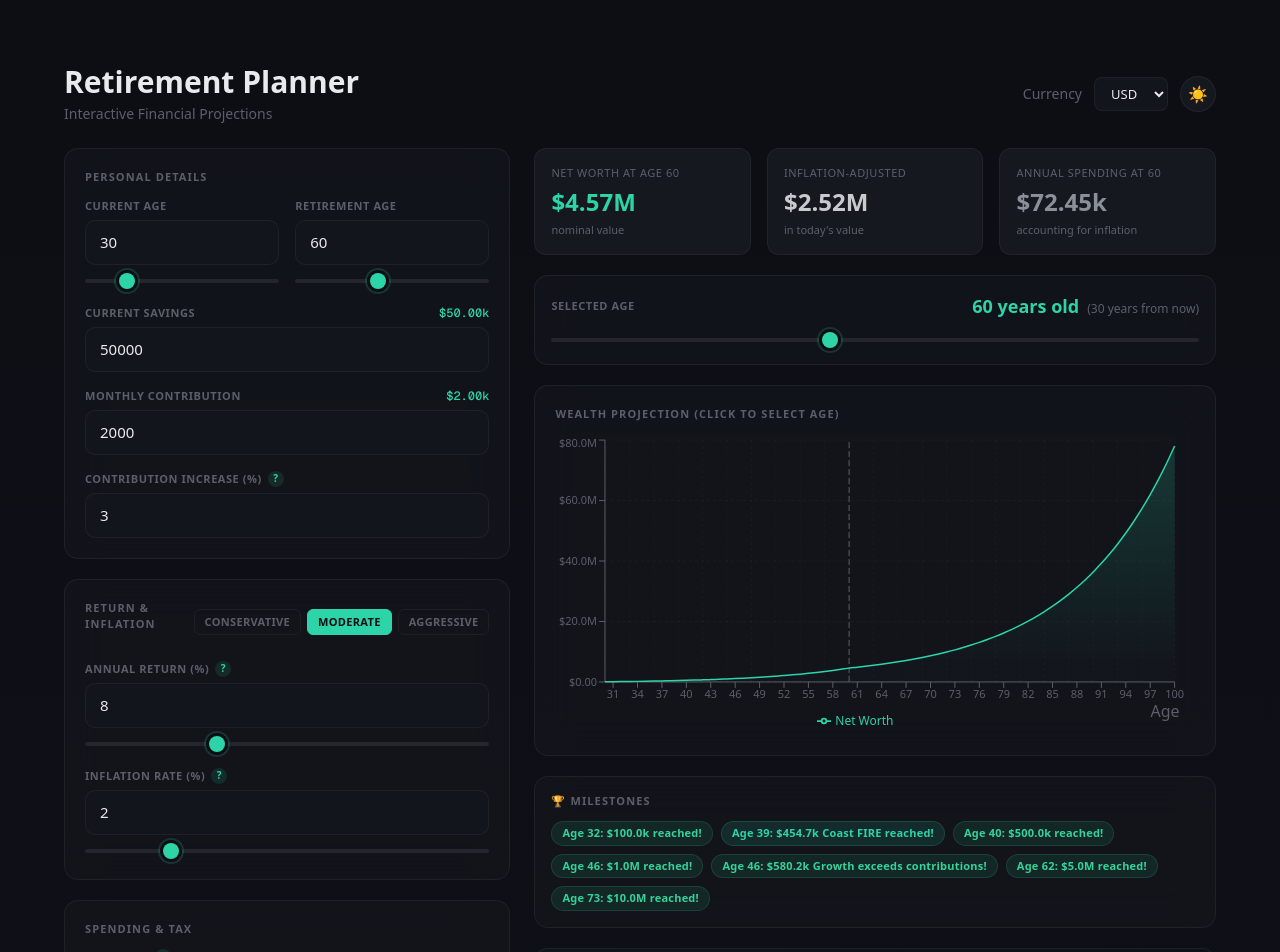
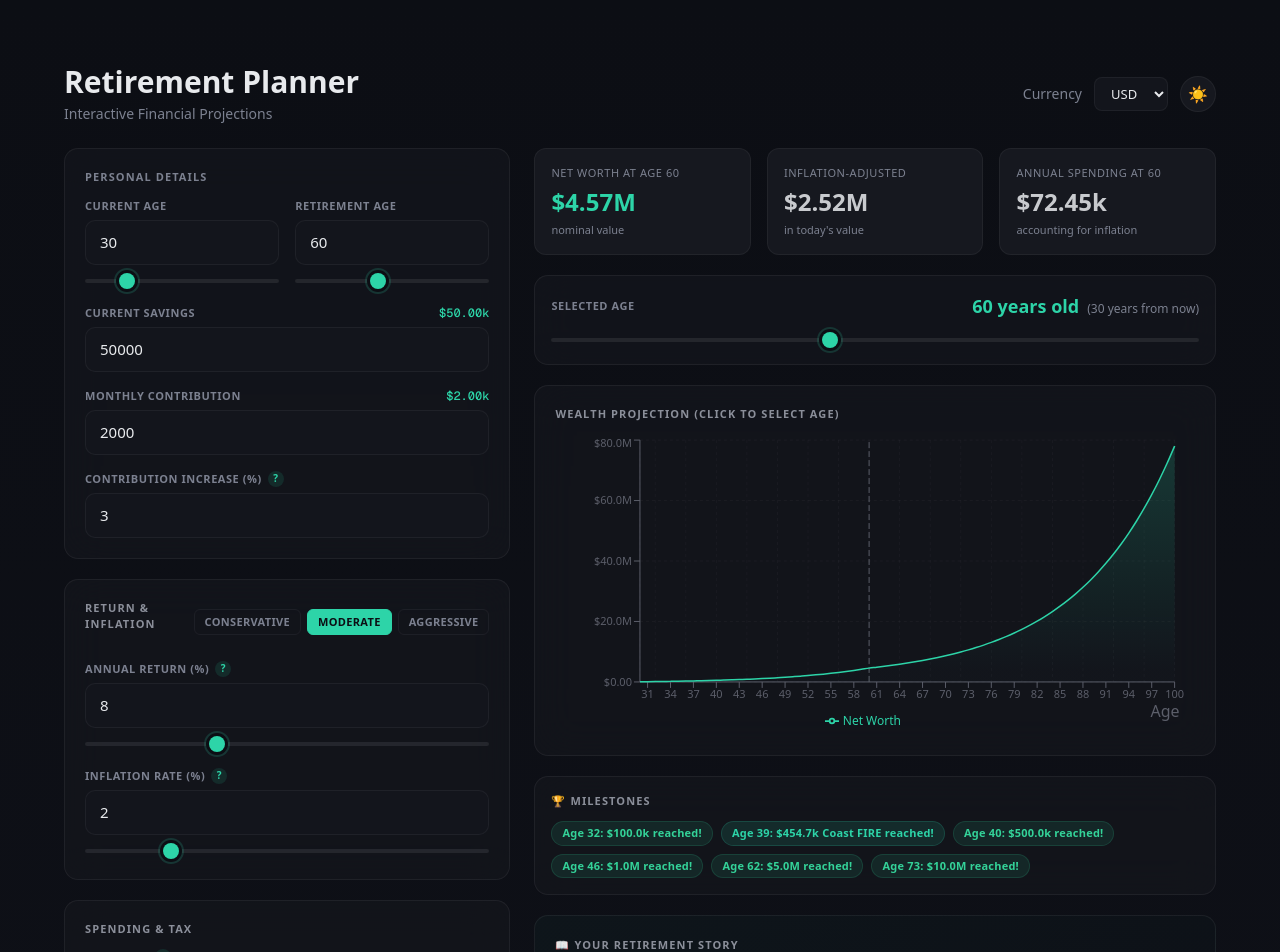
Before and after one commit to sasta-batman/retirement-calculator, a Next.js app in the folder frontend/: page / in a window 1280 px wide. Shown: the top 952 px of the page. Built offline with nearby package versions, Linux system fonts and the light colour scheme.

Commit message:
refactor: update retirement age calculation, improve milestone deduplication, and refine UI styling and chart layout

```diff
--- a/frontend/app/components/Milestones.tsx
+++ b/frontend/app/components/Milestones.tsx
@@ -7,13 +7,46 @@ interface MilestonesProps {
   currency: Pick<CurrencyDefinition, "code" | "symbol">;
 }
 
+/** Priority score: higher = more important. */
+function priority(m: Milestone): number {
+  if (m.type === "fire") return 3;
+  if (m.type === "achievement") return 2;
+  return 1; // warning
+}
+
+/**
+ * Keep only the single best milestone per age.
+ * Tie-break between same-type achievements by highest value.
+ */
+function dedupeByAge(milestones: Milestone[]): Milestone[] {
+  const best = new Map<number, Milestone>();
+  for (const m of milestones) {
+    const existing = best.get(m.age);
+    if (!existing) {
+      best.set(m.age, m);
+    } else {
+      const mScore = priority(m);
+      const eScore = priority(existing);
+      if (
+        mScore > eScore ||
+        (mScore === eScore && m.value > existing.value)
+      ) {
+        best.set(m.age, m);
+      }
+    }
+  }
+  // Return in original age order
+  return Array.from(best.values()).sort((a, b) => a.age - b.age);
+}
+
 export default function Milestones({ milestones, currency }: MilestonesProps) {
   if (!milestones.length) return null;
+  const deduped = dedupeByAge(milestones);
   return (
     <div className="glass-card p-4">
       <p className="section-heading">🏆 Milestones</p>
       <div className="flex flex-wrap gap-2">
-        {milestones.map((m, i) => (
+        {deduped.map((m, i) => (
           <span
             key={i}
             className={`milestone-badge ${
--- a/frontend/app/components/ProjectionChart.tsx
+++ b/frontend/app/components/ProjectionChart.tsx
@@ -39,7 +39,7 @@ export default function ProjectionChart({
     <div>
       <p className="section-heading">Wealth Projection (Click to Select Age)</p>
       <ResponsiveContainer width="100%" height={300}>
-        <AreaChart data={data} onClick={handleClick} margin={{ top: 5, right: 20, left: -10, bottom: 5 }}>
+        <AreaChart data={data} onClick={handleClick} margin={{ top: 5, right: 20, left: 5, bottom: 5 }}>
           <defs>
             <linearGradient id="gradNetWorth" x1="0" y1="0" x2="0" y2="1">
               <stop offset="5%" stopColor={accentColor} stopOpacity={0.3} />
@@ -57,6 +57,7 @@ export default function ProjectionChart({
             stroke={axisColor}
             tick={{ fontSize: 11, fill: axisColor }}
             tickFormatter={(v) => formatCompact(v, currency)}
+            width={80}
           />
           <Tooltip
             contentStyle={{
--- a/frontend/app/components/RetirementCalculator.tsx
+++ b/frontend/app/components/RetirementCalculator.tsx
@@ -327,7 +327,7 @@ export default function RetirementCalculator() {
                   {[
                     { label: "Required Annual Return", value: requiredVariables.expected_yearly_roi, fmt: (v: number) => `${v.toFixed(2)}%` },
                     { label: "Required Monthly Contribution", value: requiredVariables.monthly_contribution, fmt: (v: number) => formatFull(v, currency) },
-                    { label: "Required Retirement Age", value: requiredVariables.retirement_age, fmt: (v: number) => `${Math.round(v)} years` },
+                    { label: "Required Retirement Age", value: requiredVariables.retirement_age, fmt: (v: number) => `${Math.ceil(v)} years` },
                     { label: "Required Yearly Spending", value: requiredVariables.expected_yearly_spending, fmt: (v: number) => formatFull(v, currency) },
                   ].map((item) => (
                     <div key={item.label} className="flex justify-between items-center p-2.5 rounded-lg" style={{ background: "var(--bg-input)" }}>
@@ -369,7 +369,7 @@ export default function RetirementCalculator() {
                   <p className="text-[11px] uppercase tracking-wider mb-1" style={{ color: "var(--text-muted)" }}>
                     Annual Spending at {selectedAge}
                   </p>
-                  <p className="text-2xl font-bold number-pop" style={{ color: "var(--text-secondary)" }} key={`sp-${selectedAge}`}>
+                <p className="text-2xl font-bold number-pop" style={{ color: "var(--text-primary)", opacity: 0.85 }} key={`ia-${selectedAge}`}>
                     {formatFull(ageData.spendingAtAge, currency)}
                   </p>
                   <p className="text-[11px] mt-1" style={{ color: "var(--text-muted)" }}>accounting for inflation</p>
--- a/frontend/app/globals.css
+++ b/frontend/app/globals.css
@@ -11,7 +11,7 @@
   --border-subtle: rgba(255, 255, 255, 0.05);
   --text-primary: #e8eaed;
   --text-secondary: #8b8f9a;
-  --text-muted: #5c5f6a;
+  --text-muted: #7c8190;
 
   /* ── Single accent: soft teal ── */
   --accent: #2dd4a8;
@@ -449,7 +449,7 @@ input[type="number"]::-webkit-outer-spin-button {
   text-transform: uppercase;
   letter-spacing: 0.1em;
   font-weight: 700;
-  color: var(--text-muted);
+  color: var(--text-secondary);
   margin-bottom: 12px;
 }
 
```
